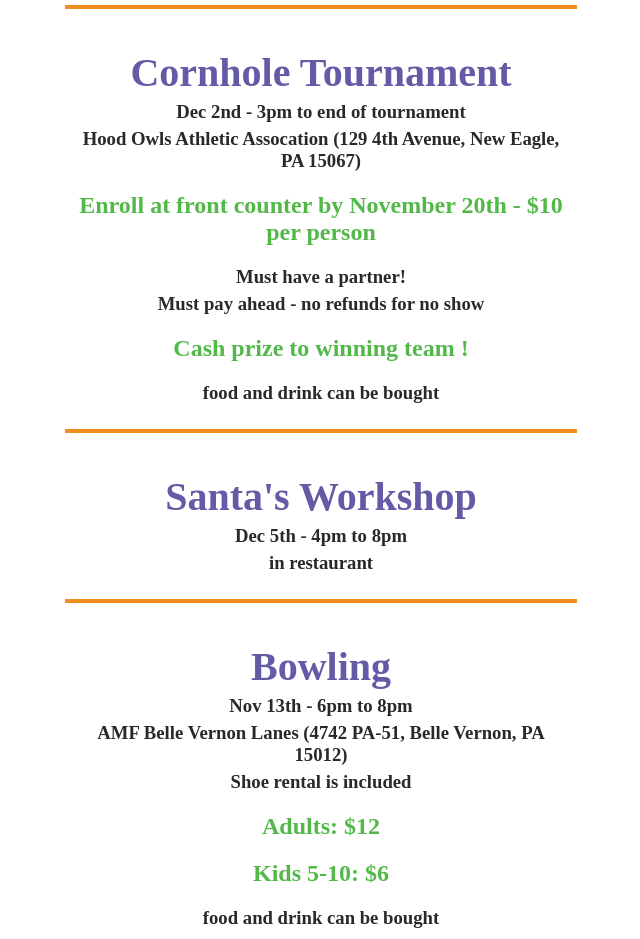
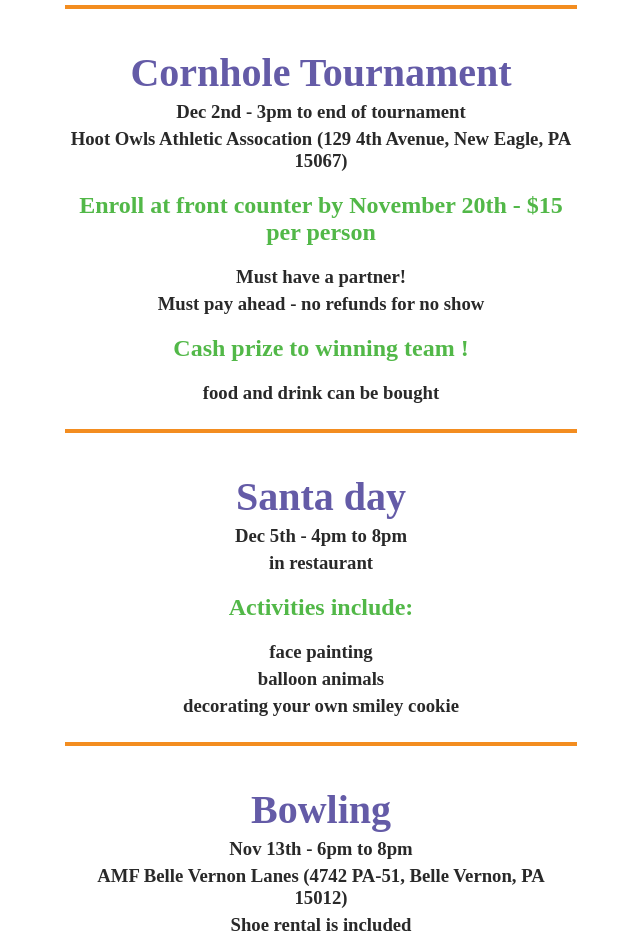
Before and after one commit to gbarn360/eatnpark, a plain HTML site: page index.html in a window 1280 px wide. Shown: the part 1200-2139 px from the top of the page, without its empty margins (319-959 px from the left). Drawn offline with Linux system fonts and the light colour scheme; a web font is replaced by a local one.

Commit message:
updating info

```diff
--- a/index.html
+++ b/index.html
@@ -40,18 +40,22 @@
         <div class="activity">
             <h1>Cornhole Tournament</h1>
             <h3>Dec 2nd - 3pm to end of tournament </h3>
-            <h3>Hood Owls Athletic Assocation (129 4th Avenue, New Eagle, PA
+            <h3>Hoot Owls Athletic Assocation (129 4th Avenue, New Eagle, PA
                 15067)</h3>
-            <h2>Enroll at front counter by November 20th - $10 per person<h2>
+            <h2>Enroll at front counter by November 20th - $15 per person<h2>
                     <h3>Must have a partner!</h3>
                     <h3>Must pay ahead - no refunds for no show</h3>
                     <h2>Cash prize to winning team !</h2>
                     <h3>food and drink can be bought</h3>
         </div>
         <div class="activity">
-            <h1>Santa's Workshop</h1>
+            <h1>Santa day</h1>
             <h3>Dec 5th - 4pm to 8pm </h3>
             <h3>in restaurant</h3>
+            <h2>Activities include:</h2>
+            <h3>face painting</h3>
+            <h3>balloon animals</h3>
+            <h3>decorating your own smiley cookie</h3>
         </div>
         <div class="activity">
             <h1>Bowling</h1>
@@ -72,8 +76,8 @@
             <h3>wooden American flag</h3>
             <h3>50/50</h3>
             <h3>lottery tree</h3>
-
         </div>
+        <h2>All events are cash only!</h2>
 
         <h1 class="header">Questions?</h1>
         <div class="contactInfo">
--- a/style.css
+++ b/style.css
@@ -135,7 +135,8 @@ h3 {
     text-align: center;
 }
 
-.activity h2 {
+
+h2 {
     color: #52B848;
 }
 
```
